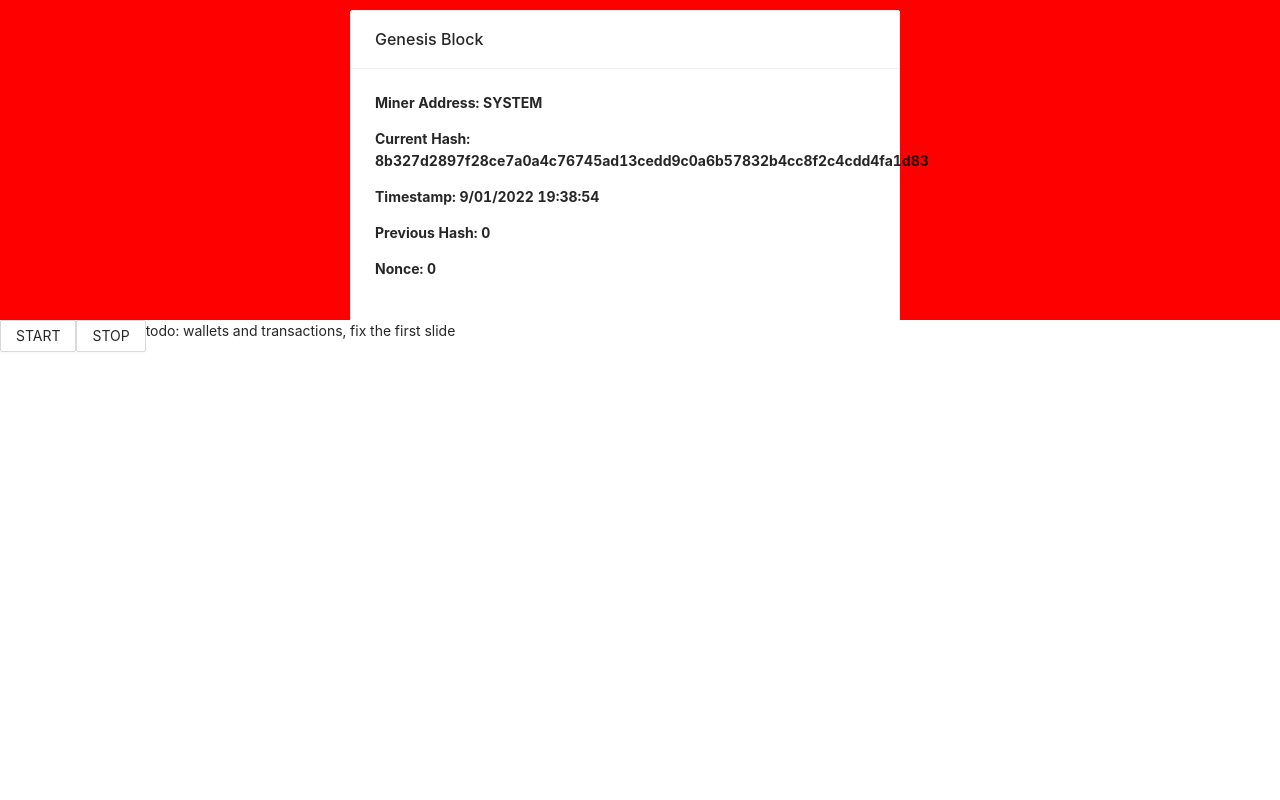
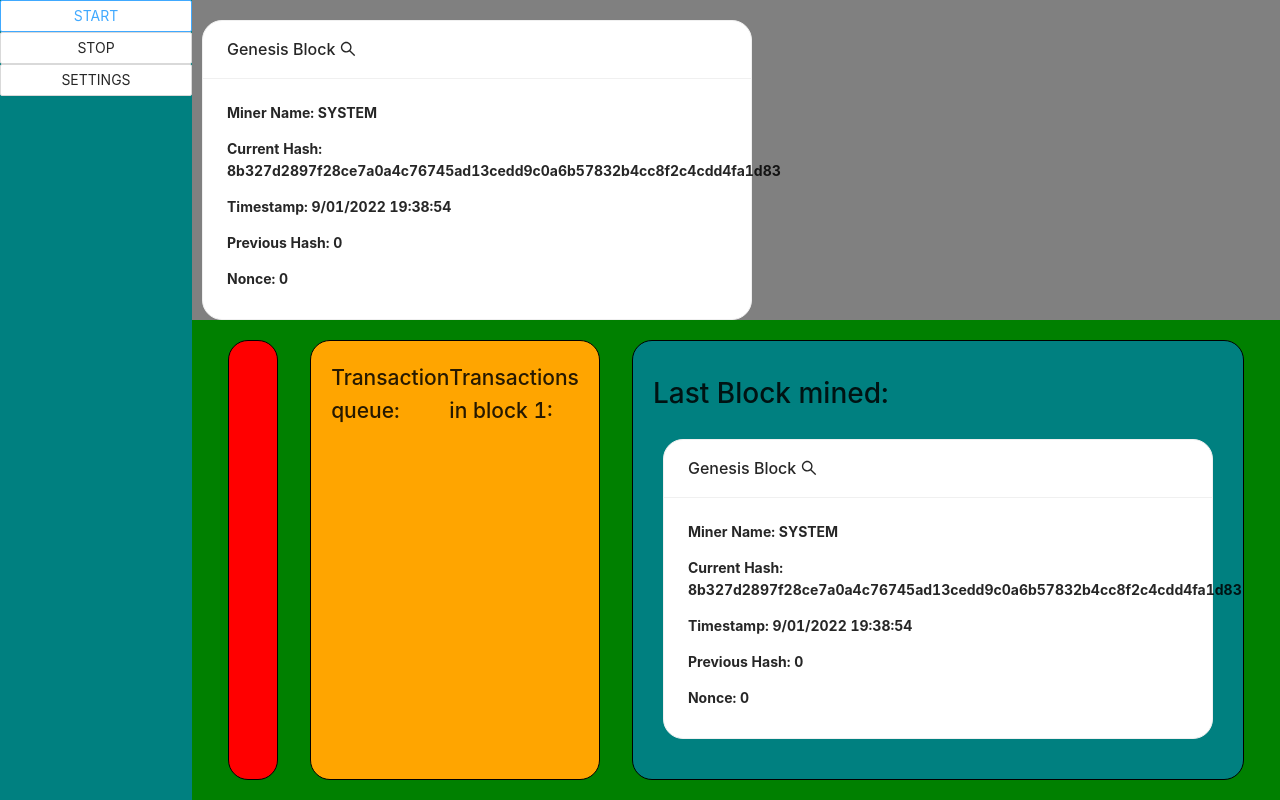
Before and after one commit to dominik-sek/blockchain-io-front, a React (Create React App) app: page / in a window 1280 px wide. Built offline with nearby package versions, Linux system fonts and the light colour scheme.

Commit message:
transactions, current block, blocks done

```diff
--- a/package.json
+++ b/package.json
@@ -11,6 +11,7 @@
     "antd": "^4.18.2",
     "crypto-js": "^4.1.1",
     "react": "^17.0.2",
+    "react-collapsible": "^2.8.4",
     "react-dom": "^17.0.2",
     "react-scripts": "5.0.0",
     "styled-components": "^5.3.3",
--- a/src/App.js
+++ b/src/App.js
@@ -5,6 +5,8 @@ import { Card, Col, Row } from 'antd';
 import { BlockVisual } from './components/BlockVisual';
 import { useEffect, useState } from 'react';
 import { Swiper, SwiperSlide } from "swiper/react";
+import Collapsible from 'react-collapsible';
+
 // Import Swiper styles
 import "swiper/css";
 import "swiper/css/pagination"
@@ -39,6 +41,7 @@ let blockchain = new Blockchain();
 function App() {
 
   const [blocks, setBlocks] = useState([]);
+  const [miners, setMiners] = useState([]);
 
 function mineBlock(miner) {
     var date = new Date(Date.now());
@@ -68,7 +71,7 @@ function App() {
 
   function startMining() {
     for (var i = 0; i < minerList.length; i++) {
-      setInterval(mineBlock, (blockchain.difficulty / minerList[i].power) * 100000, minerList[i]);
+      setInterval(mineBlock, (blockchain.difficulty / minerList[i].power) * 1000000, minerList[i]);
     }
   }
   function ClearAllIntervals() {
@@ -78,14 +81,21 @@ function App() {
 
   let i = 0;
   return (
-    <Container>
-    <BlockchainContainer>
+    <div style={{ display: 'flex' }}>
+      <SidebarContainer>
+        <Button onClick={() => { startMining() }}>START</Button>
+        <Button onClick={() => { ClearAllIntervals() }}>STOP</Button>
+        <Button onClick={() => { ClearAllIntervals() }}>SETTINGS</Button>
+      </SidebarContainer>
+
+      <Content>
         <Swiper
           slidesPerView={3}
           spaceBetween={30}
           pagination={{
             clickable: true
           }}
+          style={{height:'40vh'}}
         >
           {blockchain.chain.map(
             block => {
@@ -94,24 +104,128 @@ function App() {
             }
           )}
         </Swiper>
-      </BlockchainContainer>
-      <Button onClick={() => { startMining() }}>START</Button>
-      <Button onClick={() => { ClearAllIntervals() }}>STOP</Button>
-          todo: wallets and transactions, fix the first slide
-    </Container>
+
+        <Info>
+
+          <Miners>
+
+          </Miners>
+
+          <Transactions>
+          <div style={{display:'flex', flexDirection:'column'}}>
+              <h2>Transaction queue:</h2>
+              {blockchain.pendingTransactions.map(
+                transaction => {
+                  return (
+                    <>
+                    <Collapsible trigger={transaction.id} open={false}>
+                    <p>{transaction.from}</p>
+                    <p>{transaction.to}</p>
+                    <p>{transaction.amount}</p>
+                    </Collapsible>
+                  </>
+                  );
+                }
+              )}
+            </div>
+
+
+            <div style={{display:'flex', flexDirection:'column'}}>
+              <h2>Transactions in block {i}:</h2>
+              {
+                blockchain.getLastBlock().transactions.map(
+                  transaction => {
+                   return (
+                    <>
+                    <Collapsible trigger={transaction.id} open={false}>
+                    <p>{transaction.from}</p>
+                    <p>{transaction.to}</p>
+                    <p>{transaction.amount}</p>
+                    </Collapsible>
+
+                    </>
+                    );
+
+                  }
+                )
+
+
+              }
+            </div>
+
+
+          </Transactions>
+          <CurrentBlock>
+            <h1>Last Block mined:</h1>
+            <BlockVisual block={blockchain.getLastBlock()} number={i} />
+          </CurrentBlock>
+
+
+        </Info>
+
+
+      </Content>
+
+
+    </div>
   );
 
 
 }
-const Container = styled.div`
+const SidebarContainer = styled.div`
+  height: 100vh;
+  background-color: teal;
+  width: 15%;
   display: flex;
-  flex-wrap: wrap;
-`;
-const BlockchainContainer = styled.div`
-  display: flex;
+  flex-direction: column;
+
+`
+const Content = styled.div`
+  width:100%;
+  height:100vh;
+  flex:1;
+  overflow-x:hidden;
+  background-color: gray;
+`
+
+const Info = styled.div`
+  width: 100%;
+  background-color: green;
+  display:flex;
+  height:60vh;
   flex-direction: row;
+  flex:1;
+  justify-content: space-around;
+  padding:20px;
+
+`
+
+const Miners = styled.div`
+  flex:0.2;
+  border:1px solid black;
+  border-radius:20px;
   background-color: red;
-  height:40vh;
-  width:100%;
-`;
+`
+const CurrentBlock = styled.div`
+  flex:0.4;
+  background-color: teal;
+  padding:20px;
+  display:flex;
+  border:1px solid black;
+  border-radius:20px;
+  flex-direction:column;
+  justify-content: center;
+  `
+
+const Transactions = styled.div`
+  display:flex;
+  justify-content:space-around;
+  flex-direction:row;
+  flex:0.3;
+  border:1px solid black;
+  border-radius:20px;
+  background-color: orange;
+  padding:20px;
+
+`
 export default App;
--- a/src/bcsim.js
+++ b/src/bcsim.js
@@ -98,7 +98,7 @@ class Block{
         this.previousHash = previousHash;
         this.nonce = 0;
         this.hash = this.calculateHash();
-        this.transactions = [transactions];
+        this.transactions = [];
         }
 
     calculateHash(){
@@ -131,13 +131,12 @@ constructor(){
         return new Block(
             "SYSTEM",
             this.getDate(),
-            [
-                {
+            {
+                    id:"0x0",
                     from: "SYSTEM",
                     to: "0x0",
                     amount: 0
-                }
-            ],
+            },
             "0"
         );
     }
@@ -204,6 +203,7 @@ constructor(){
                 miner.wallet.addToWallet(this.pendingTransactionFees); // need to check the validity of this, idk if this miner should be rewarded or if the fees work as intended
 
                 this.pendingTransactions.push({
+                    id: SHA256(miner.address+this.miningReward).toString().substring(0,10),
                     from: "SYSTEM",
                     to: miner.address,
                     amount: this.miningReward
@@ -228,7 +228,11 @@ constructor(){
             }
 
             let amount = _.random(1, (miner.wallet.getBalance())*0.75)
+            if(amount < 0){
+                amount = 0;
+            }
             sample.push({
+                id: SHA256(miner.address+miner2.address+amount).toString().substring(0,10),
                 from: miner.address,
                 to: miner2.address,
                 amount: amount
--- a/src/components/BlockVisual.js
+++ b/src/components/BlockVisual.js
@@ -1,7 +1,7 @@
 import Transaction from "./Transaction";
 import styled from "styled-components";
 import { Card, Col, Row } from 'antd';
-
+import { SearchOutlined } from "@ant-design/icons/lib/icons";
 
 
 //{params.block.minerAddress}
@@ -10,11 +10,16 @@ import { Card, Col, Row } from 'antd';
 //{params.block.previousHash}
 //{params.block.nonce}
 
+
 export const BlockVisual = (params) => {
+
     return(
 
-        <Card title={params.number === 1 ? "Genesis Block" : "Block no."+params.number}  style={{ width: 550, height:350 }}>
-        <Data>Miner Address: {params.block.minerAddress}</Data>
+        <Card
+        title={ params.number === 1 ? <>Genesis Block <SearchOutlined /> </> : <>Block no.{params.number} <SearchOutlined /> </>  }
+        style={{ width: 550, height:300, margin:10, borderRadius:20 }}
+        >
+        <Data>Miner Name: {params.block.minerAddress}</Data>
         <Data>Current Hash: {params.block.hash}</Data>
         <Data>Timestamp: {params.block.timestamp}</Data>
         <Data>Previous Hash: {params.block.previousHash}</Data>
@@ -24,8 +29,9 @@ export const BlockVisual = (params) => {
 };
 const Data = styled.p`
     font-weight: bold;
-    borderRadius: '25px',
+    borderRadius: '25px';
     padding: '4px 15px 4px'
     `
 
+
 export default BlockVisual;
--- a/src/index.css
+++ b/src/index.css
@@ -1,8 +1,7 @@
 body {
   width: 100%;
   height: 100%;
-
-  margin: 0 auto;
+  margin: 0;
   font-family: -apple-system, BlinkMacSystemFont, 'Segoe UI', 'Roboto', 'Oxygen',
     'Ubuntu', 'Cantarell', 'Fira Sans', 'Droid Sans', 'Helvetica Neue',
     sans-serif;
@@ -18,3 +17,12 @@ code {
   width:fit-content !important;
   margin-top: 10px;
 }
+.Collapsible__trigger{
+  cursor: pointer;
+}
+.Collapsible{
+  margin-top: 10px;
+  background-color: aliceblue;
+  border-radius: 10px;
+  padding:5px;
+}
```
Also changed, not shown: 1 other file (tests, documents, lock files or other folders). Lines whose indentation alone changed are shown as unchanged.
